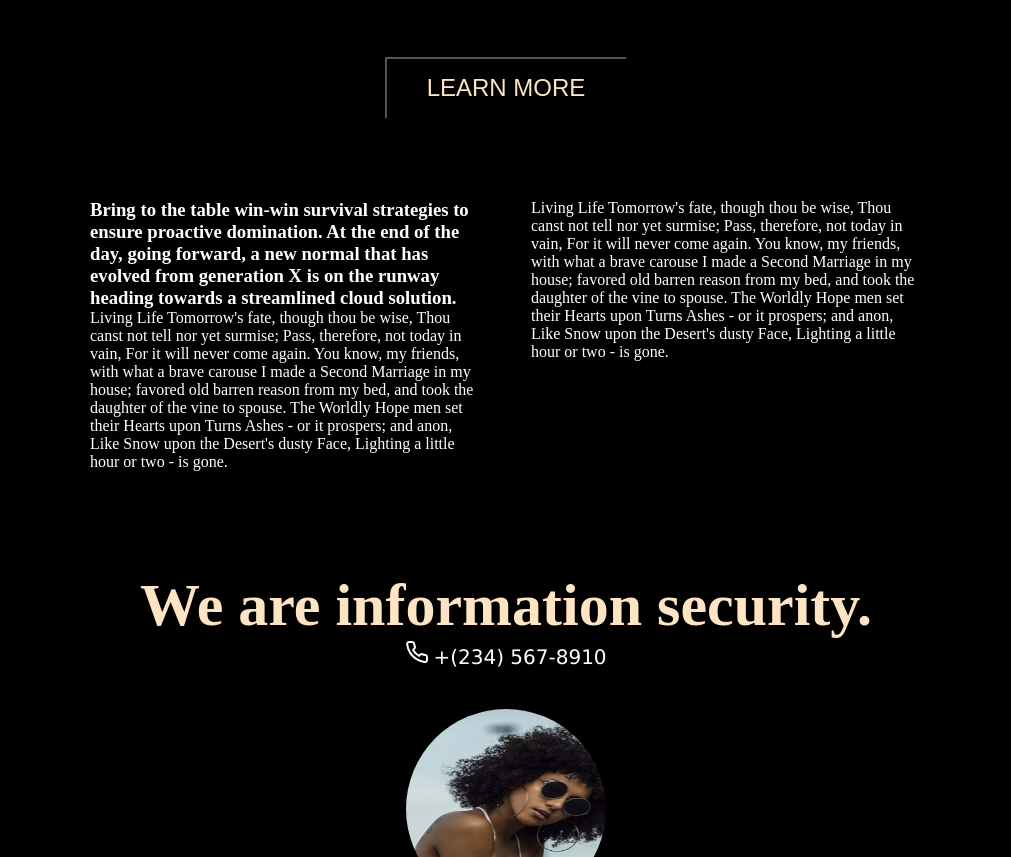
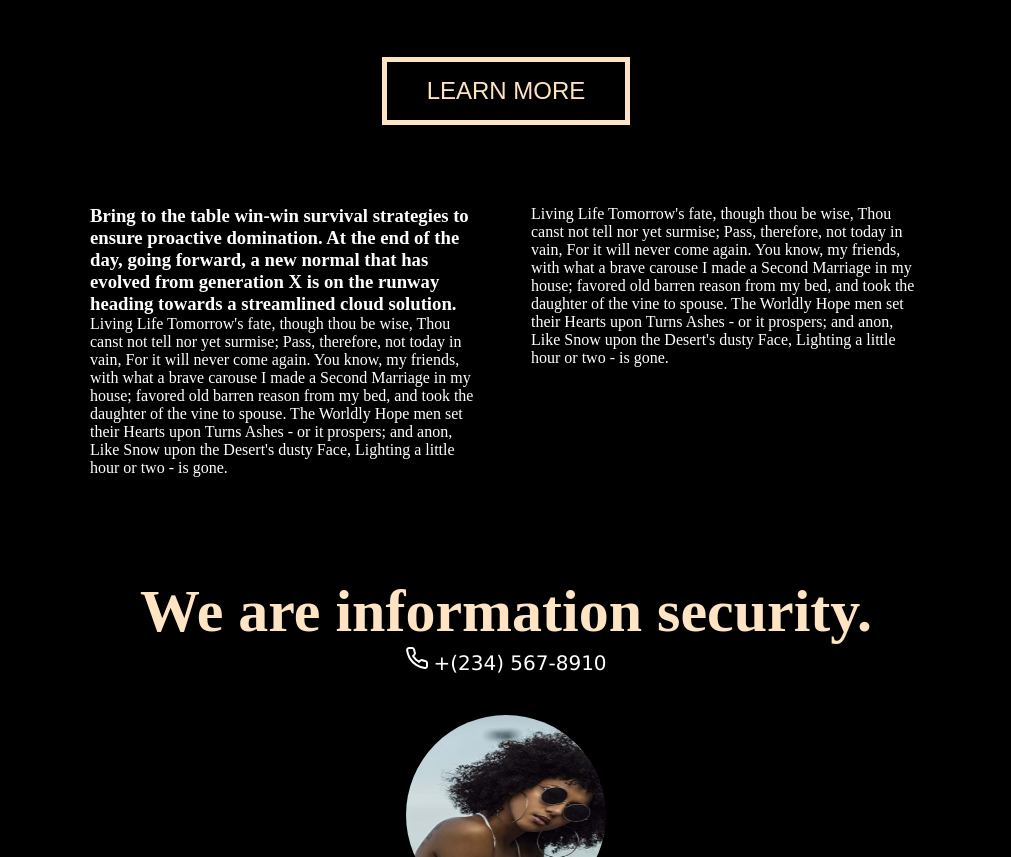
Before and after one commit to Cheediogo/My-Profile, a plain HTML site: page index.html in a window 1280 px wide. Shown: the part 2392-3249 px from the top of the page, without its empty margins (134-1145 px from the left). Drawn offline with nearby package versions, Linux system fonts and the light colour scheme.

Commit message:
second commit

```diff
--- a/index.html
+++ b/index.html
@@ -86,7 +86,7 @@
         </div>
     </div>
     <div class="button-section">
-        <button>LEARN MORE</button>
+        <button class="text-hover">LEARN MORE</button>
     </div>
     <div class="content-below">
         <div>
--- a/style/style.css
+++ b/style/style.css
@@ -105,9 +105,15 @@ body{
     color: bisque;
     padding: 15px 40px;
     font-size: 24px;
+    border-width: 5px;
+    border-style: solid;
+    border-color: bisque;
 }
 .button-section button:hover {
     background-color: white
+}
+.text-hover:hover{
+    color: black;
 }
 
 .bold-sec{
```
